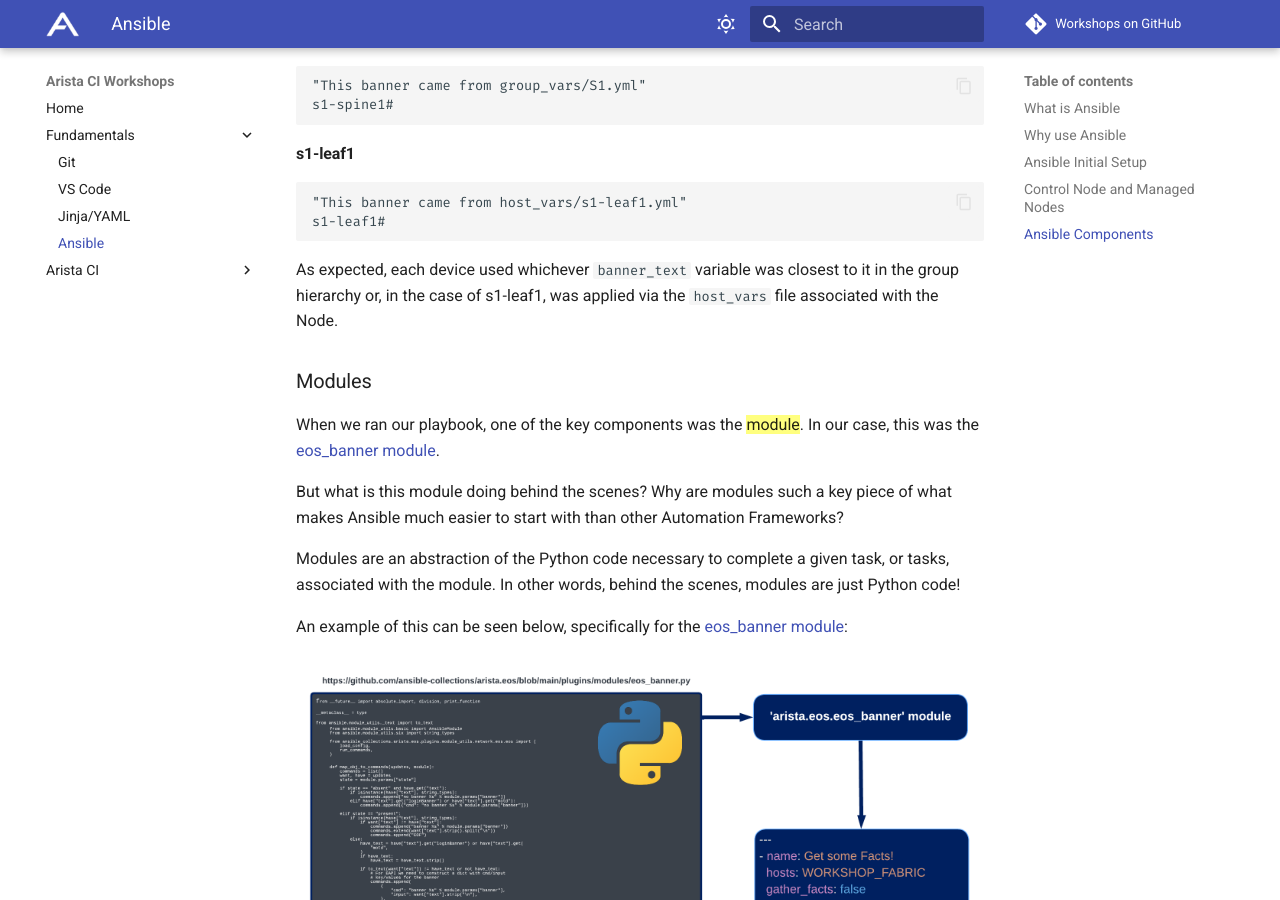
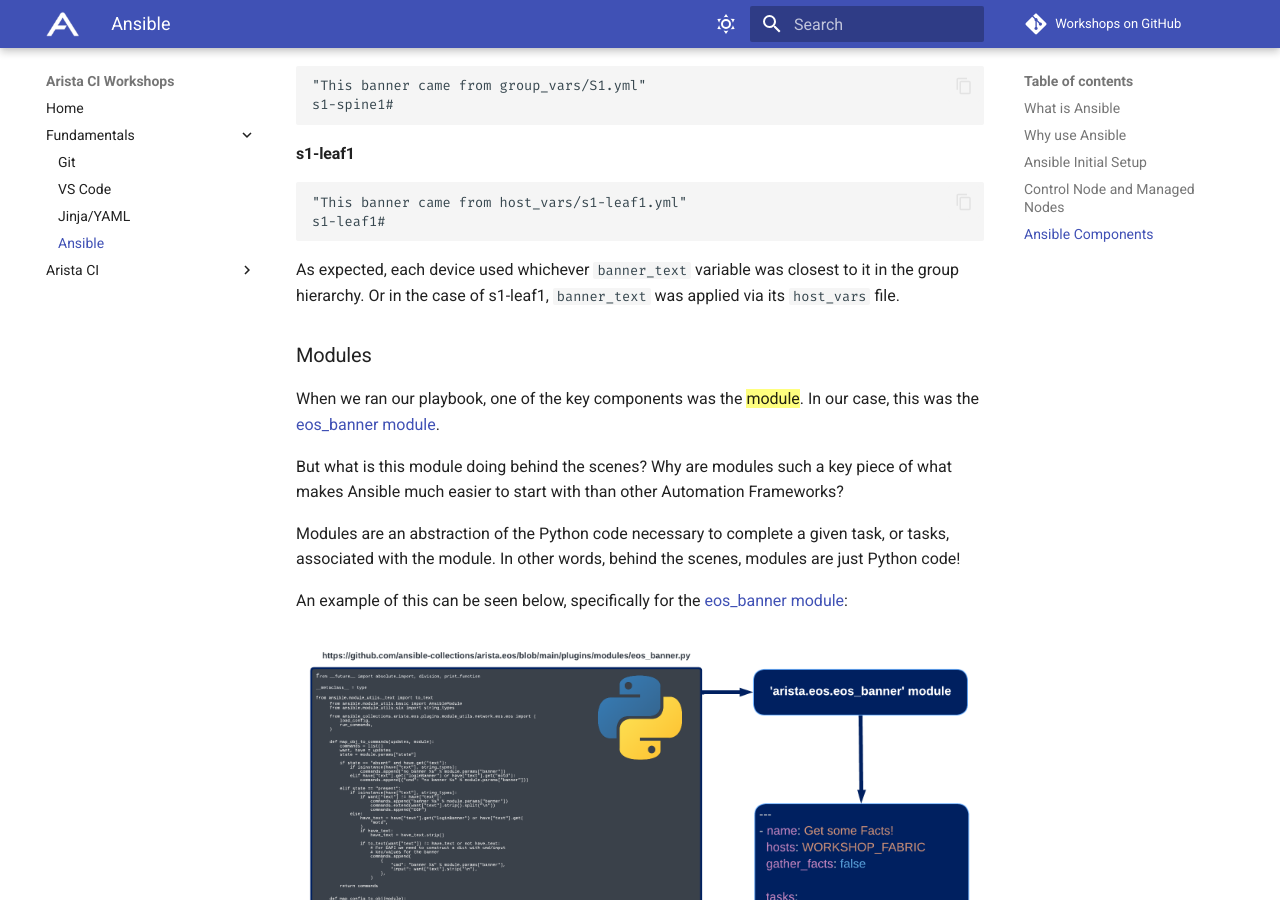
Before and after one commit to aristanetworks/avd-workshops, an MkDocs documentation site: the page built from workshops/ansible.md, in a window 1280 px wide and 900 px high, scrolled down 11837 px. Built offline with MkDocs 1.6.1 and Material for MkDocs 9.7.7, drawn with Linux system fonts in a browser that asks for light colours; comment, search, counter and statistics services are not loaded.

Commit message:
ansible - banner_text inheritance explanation
ansible
- banner_text inheritance explanation
- and removed extra newline in the middle of an earlier host/group_vars sentence

````diff
--- a/workshops/ansible.md
+++ b/workshops/ansible.md
@@ -318,8 +318,7 @@
 
 ![Ansible Variable Visualization](assets/images/ansible_variables2.png)
 
-In the example above, if we were to define a variable in the `~/project/labfiles/ci-workshops-fundamentals/ansible/inventory/group_vars/WORKSHOP_FABRIC.yml` file, then all Managed Nodes contained within that group in our inventory file would
-inherit that variable. The contents of our `WORKSHOP_FABRIC.yml` file can be seen below:
+In the example above, if we were to define a variable in the `~/project/labfiles/ci-workshops-fundamentals/ansible/inventory/group_vars/WORKSHOP_FABRIC.yml` file, then all Managed Nodes contained within that group in our inventory file would inherit that variable. The contents of our `WORKSHOP_FABRIC.yml` file can be seen below:
 
 ??? eos-config annotate "WORKSHOP_FABRIC.yml (~/project/labfiles/ci-workshops-fundamentals/ansible/inventory/group_vars/WORKSHOP_FABRIC.yml)"
     ```yaml
@@ -547,7 +546,7 @@
 s1-leaf1#
 ```
 
-As expected, each device used whichever `banner_text` variable was closest to it in the group hierarchy or, in the case of s1-leaf1, was applied via the `host_vars` file associated with the Node.
+As expected, each device used whichever `banner_text` variable was closest to it in the group hierarchy. Or in the case of s1-leaf1, `banner_text` was applied via its `host_vars` file.
 
 ### Modules
 
````
